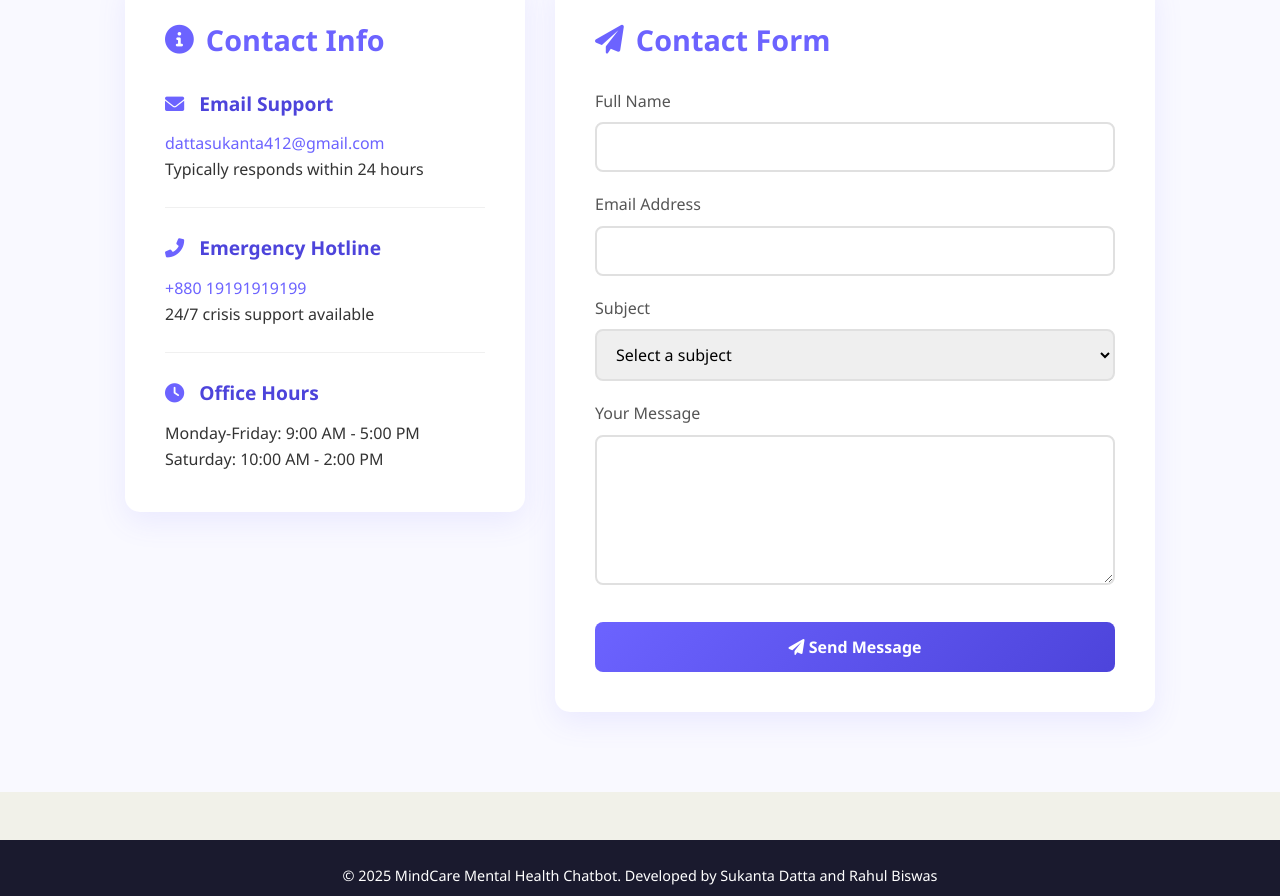
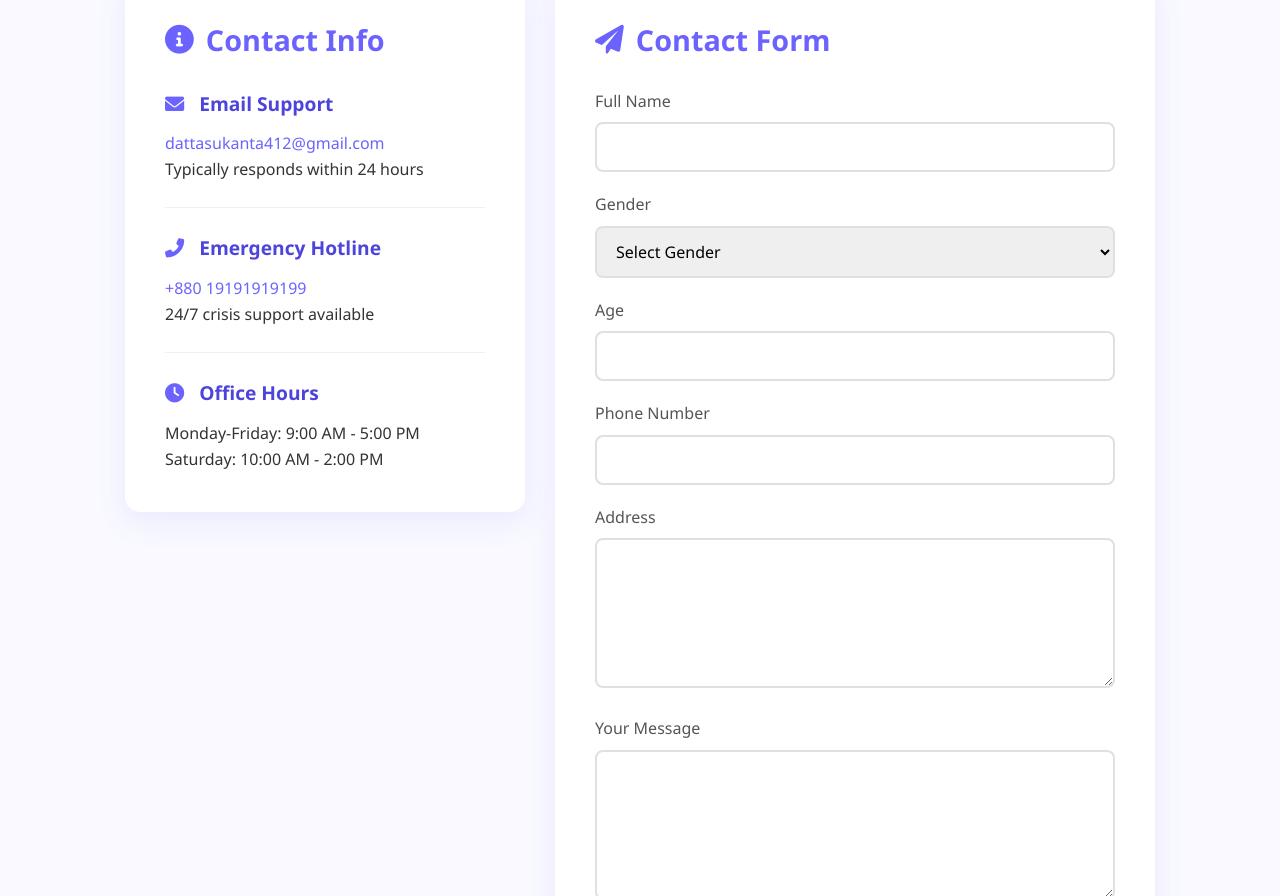
Before and after one commit to SukantaDatta18/Mental-Health-Chatbot-Dialogflow-NLP, a plain HTML site: page contact.html in a window 1280 px wide. Shown: the part 603-1499 px from the top of the page. Drawn offline with nearby package versions, Linux system fonts and the light colour scheme.

Commit message:
Update contact.html

```diff
--- a/contact.html
+++ b/contact.html
@@ -249,19 +249,29 @@
                     </div>
 
                     <div class="form-group">
-                        <label for="email">Email Address</label>
-                        <input type="email" id="email" name="user_email" class="form-control" required>
+                        <label for="gender">Gender</label>
+                        <select id="gender" name="user_gender" class="form-control" required>
+                            <option value="" disabled selected>Select Gender</option>
+                            <option value="Male">Male</option>
+                            <option value="Female">Female</option>
+                            <option value="Other">Other</option>
+                            <option value="Prefer not to say">Prefer not to say</option>
+                        </select>
                     </div>
 
                     <div class="form-group">
-                        <label for="subject">Subject</label>
-                        <select id="subject" name="user_subject" class="form-control" required>
-                            <option value="" disabled selected>Select a subject</option>
-                            <option value="General Inquiry">General Inquiry</option>
-                            <option value="Technical Support">Technical Support</option>
-                            <option value="Feedback">Feedback</option>
-                            <option value="Emergency">Emergency</option>
-                        </select>
+                        <label for="age">Age</label>
+                        <input type="number" id="age" name="user_age" class="form-control" min="1" max="120" required>
+                    </div>
+
+                    <div class="form-group">
+                        <label for="phone">Phone Number</label>
+                        <input type="tel" id="phone" name="user_phone" class="form-control" required>
+                    </div>
+
+                    <div class="form-group">
+                        <label for="address">Address</label>
+                        <textarea id="address" name="user_address" class="form-control" rows="3" required></textarea>
                     </div>
 
                     <div class="form-group">
```
